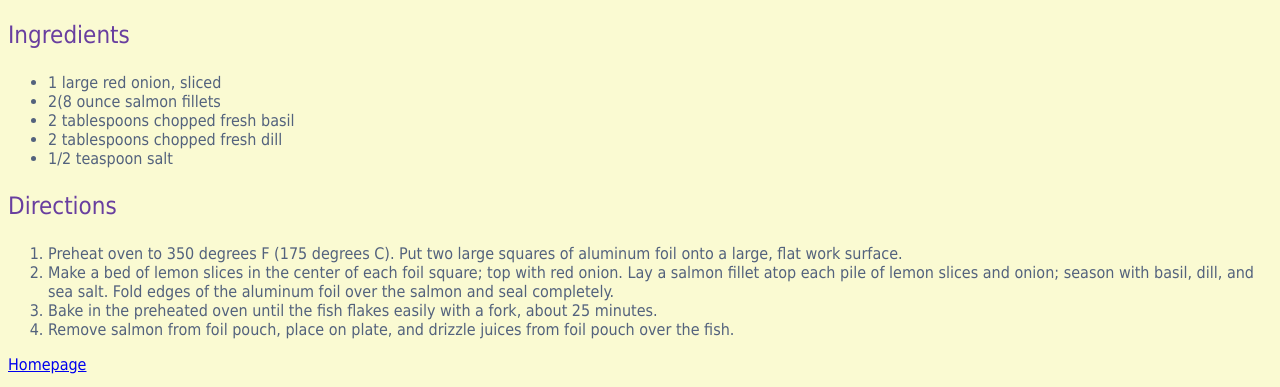
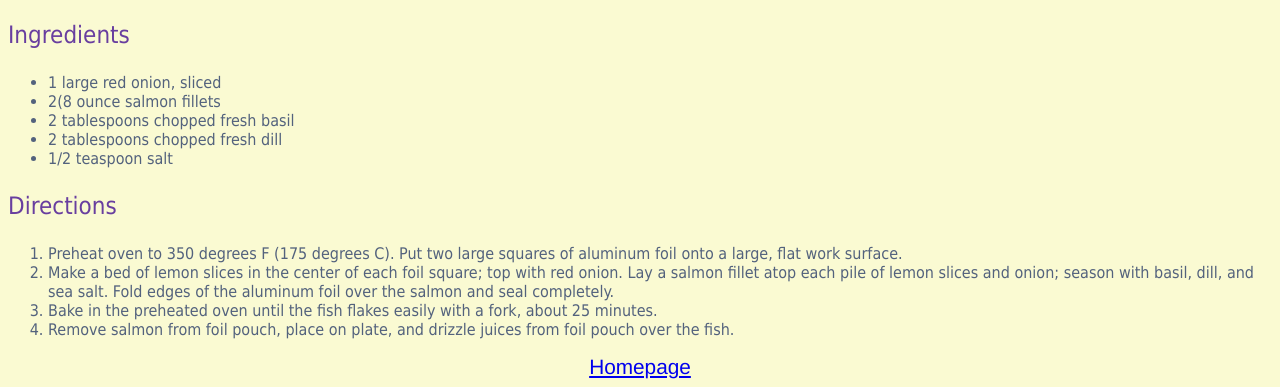
Before and after one commit to FunkPrime/odinrecipesb, a plain HTML site: page recipes/bakedsalmon.html in a window 1280 px wide. Shown: the part 503-890 px from the top of the page. Drawn offline with Linux system fonts and the light colour scheme.

Commit message:
center homepage link'
git status
ls

pwd
'

```diff
--- a/css/styles.css
+++ b/css/styles.css
@@ -13,8 +13,6 @@ body {
 
 }
 
-
-
 p {
     color:rgb(104, 62, 159);
     font-size: 1.5em;
@@ -25,3 +23,8 @@ h3, h1 {
     text-align: center;
 
 }
+footer {
+    text-align: center;
+    font-family: 'Franklin Gothic Medium', 'Arial Narrow', Arial, sans-serif;
+    font-size: 1.3em;
+}
```
